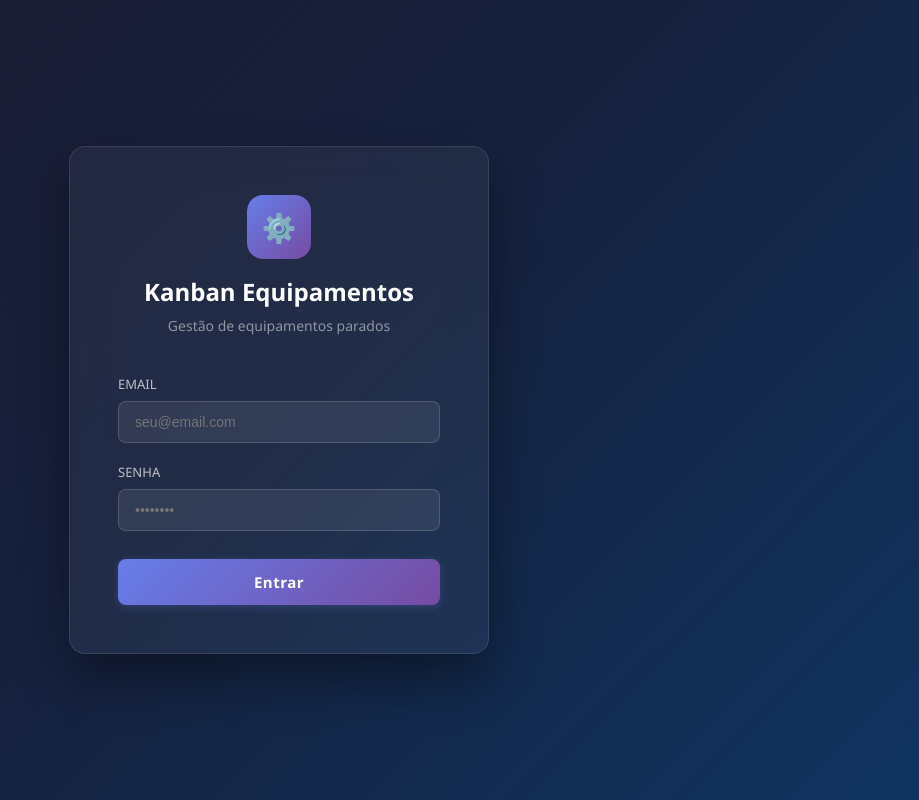
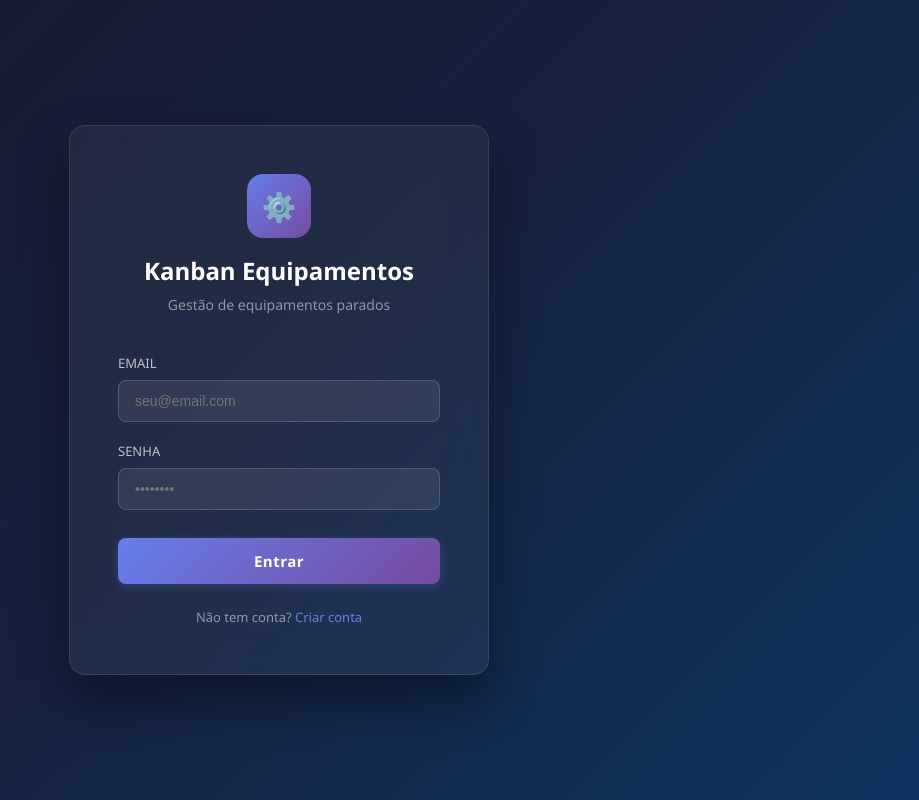
Before and after one commit to vgnzo/Kanban, a React (Vite) app in the folder frontend/: page /login in a window 1280 px wide. Shown: the whole page, without its empty margins (361-1280 px from the left). Built offline with nearby package versions, Linux system fonts and the light colour scheme; no server answers.

Commit message:
fix: add tela de cadastro

```diff
--- a/frontend/src/pages/Login.tsx
+++ b/frontend/src/pages/Login.tsx
@@ -1,5 +1,5 @@
 import { useState } from 'react';
-import { useNavigate } from 'react-router-dom';
+import { useNavigate, Link } from 'react-router-dom';
 import { useAuth } from '../contexts/AuthContext';
 import api from '../services/api';
 import Button from '../components/Button';
@@ -141,6 +141,13 @@ export default function Login() {
             {loading ? 'Entrando...' : 'Entrar'}
           </Button>
         </form>
+
+        <p style={{ textAlign: 'center', marginTop: '24px', color: 'rgba(255,255,255,0.5)', fontSize: '13px' }}>
+          Não tem conta?{' '}
+          <Link to="/cadastro" style={{ color: '#667eea', textDecoration: 'none', fontWeight: 500 }}>
+            Criar conta
+          </Link>
+        </p>
       </div>
     </div>
   );
```
